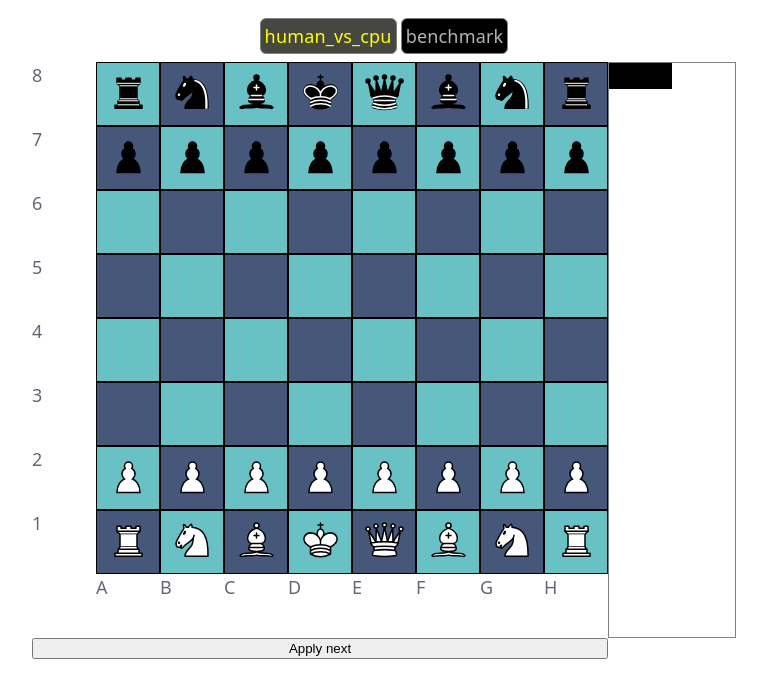
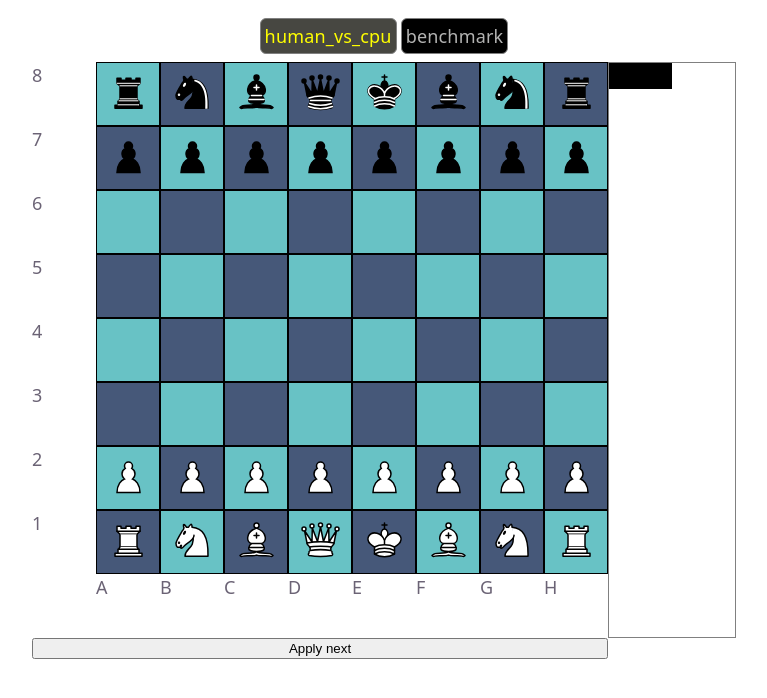
Before and after one commit to EoinF/chess-engine-algorithms, a React (Vite) app: page / in a window 1280 px wide. Shown: the top 698 px of the page, without its empty margins (256-1023 px from the left). Built offline with nearby package versions, Linux system fonts and the light colour scheme.

Commit message:
Finish PGN loader and fix some game logic bugs

```diff
--- a/src/Board.tsx
+++ b/src/Board.tsx
@@ -87,7 +87,7 @@ const BoardCell = ({cellState, onClick, isSelected, isHighlighted}: BoardCellPro
 }
 
 const boardColumns = Array(8).fill(0).map((_, i) => i);
-const boardRows = boardColumns.toReversed();
+const boardRows = boardColumns;
 
 type BoardProps = {
     boardState: BoardState;
@@ -107,12 +107,12 @@ export const Board = ({boardState, stateManager, performMove}: BoardProps) => {
     const legalDestinations = selectedCellIndex >= 0 ? legalMoves[selectedCellIndex]: [];
 
     return <div className="board">
-        <div className="board-ranks">{boardRows.map(rowIndex => <div key={rowIndex}>{rowIndex + 1}</div>)}</div>
+        <div className="board-ranks">{boardRows.toReversed().map(rowIndex => <div key={rowIndex}>{rowIndex + 1}</div>)}</div>
         <div className="board-contents">
             {boardRows.map(rowIndex => (
                 <div key={rowIndex} className="board-row">
-                    {boardRows.map(columnIndex => {
-                        const cellIndex = (7 - rowIndex) * 8 + columnIndex;
+                    {boardColumns.map(columnIndex => {
+                        const cellIndex = (rowIndex) * 8 + (columnIndex);
                         const isLegalMove = legalDestinations.includes(cellIndex);
                         const isSelected = selectedCellIndex === cellIndex;
                         const selectedCell = stateManager.getBoardCell(boardState, selectedCellIndex);
--- a/src/HumanVsCpu.tsx
+++ b/src/HumanVsCpu.tsx
@@ -40,7 +40,7 @@ hxg5 29.b3 Ke6 30.a3 Kd6 31.axb4 cxb4 32.Ra5 Nd5 33.f3 Bc8 34.Kf2 Bf5
 Nf2 42.g4 Bd3 43.Re6 1/2-1/2
 `
 
-const pgnData = loadPGN(gamePgn);
+const pgnData = loadPGN(game2Pgn);
 
 export const HumanVsCpu = () => {
   const stateManager = boardStateV1Manager;
--- a/src/chess/BoardStateV1/gameLogic.ts
+++ b/src/chess/BoardStateV1/gameLogic.ts
@@ -1,7 +1,7 @@
 import { emptyCell, king, pawn, type BoardCellState } from "../state";
 import type { BoardState } from "./state";
 
-const blackKingInitialCell = (8 * 7) + 4;
+const blackKingInitialCell = (8 * 7 - 1) + 4;
 const whiteKingInitialCell = 4;
 export const rookA8InitialCell = 0;
 export const rookH8InitialCell = 7;
@@ -27,7 +27,8 @@ export const applyMove = (boardState: BoardState, from: number, to: number): Boa
     // Castling
     if (cellDifference === 2 && newCells[to].piece === king) {
         const [rookFrom, rookTo] = castleMappings[to];
-        newCells[rookTo] = {...newCells[rookTo]};
+
+        newCells[rookTo] = {...newCells[rookFrom]};
         newCells[rookFrom] = {piece: emptyCell, isWhite: false};
     }
 
--- a/src/chess/pgn/applyPgn.ts
+++ b/src/chess/pgn/applyPgn.ts
@@ -1,3 +1,4 @@
+import { cellIndexToBoardLabel } from "../../utils";
 import type { BoardStateManager } from "../boardStateManager"
 import { pawn, type GameAction, type GamePiece } from "../state";
 import type { MoveInfo, PgnData } from "./loadPgn"
@@ -5,19 +6,28 @@ import type { MoveInfo, PgnData } from "./loadPgn"
 export const applyPgnMove = <T>(
     pgnData: PgnData, stateManager: BoardStateManager<T>, boardState: T, moveNumber: number
 ): T => {
+    if (moveNumber < 0 || moveNumber >= pgnData.moves.length) {
+        throw Error("Invalid move number " + moveNumber + ". There are " + pgnData.moves.length + " available moves")
+    }
+    console.log(pgnData.moves[moveNumber]);
     const pgnMove = interpretMove(stateManager, boardState, pgnData.moves[moveNumber]);
     console.log(pgnMove);
     return stateManager.applyMove(boardState, pgnMove.from, pgnMove.to);
 }
 
 export const interpretMove = <T>(stateManager: BoardStateManager<T>, boardState: T, pgnMove: MoveInfo): GameAction => {
-    const {pieceInfo} = pgnMove;
+    const {pieceInfo, fileHint, rankHint} = pgnMove;
 
     const legalMoves = stateManager.getLegalMoves(boardState);
 
     const to = pgnMove.file + 8 * pgnMove.rank;
 
-    const candidates = legalMoves.map((_, index) => index).filter((from) => legalMoves[from].includes(to));
+    const initialCandidates = legalMoves.map((_, index) => index)
+        .filter((from) => legalMoves[from].includes(to));
+
+    const candidates = initialCandidates
+        .filter((from) => stateManager.getBoardCell(boardState, from).piece === pgnMove.pieceInfo)
+        .filter((from) => stateManager.getBoardCell(boardState, from).isWhite === stateManager.isWhiteTurn(boardState))
 
     if (candidates.length === 1) {
         return {
@@ -27,6 +37,26 @@ export const interpretMove = <T>(stateManager: BoardStateManager<T>, boardState:
         }
     }
 
-    console.log(candidates);
-    throw Error("Too many candidates");
+    const finalCandidates = candidates.filter(from => {
+        const rank = from / 8;
+        const file = from % 8;
+
+        const rankMatches = rankHint == null || rank === rankHint;
+        const fileMatches = fileHint == null || file === fileHint;
+
+        return rankMatches && fileMatches;
+    })
+
+    if (finalCandidates.length === 1) {
+        return {
+            from: finalCandidates[0],
+            to,
+            piece: pieceInfo as GamePiece ?? pawn
+        }
+    }
+
+    console.log(initialCandidates.map(cellIndexToBoardLabel));
+    console.log(candidates.map(cellIndexToBoardLabel));
+    console.log(finalCandidates.map(cellIndexToBoardLabel));
+    throw Error("Too many or not enough candidates");
 }
--- a/src/chess/pgn/loadPgn.ts
+++ b/src/chess/pgn/loadPgn.ts
@@ -1,16 +1,23 @@
+import { king, pawn, type GamePiece } from "../state";
+
 export type MoveInfo = {
+    raw: string;
     moveNumber: number;
-    pieceInfo: string;
+    pieceInfo: GamePiece;
     captureInfo: boolean;
     file: number,
     rank: number;
+    fileHint: number | undefined;
+    rankHint: number | undefined;
     checkOrMate: string;
 };
 
 const tagRegex = /^\s*\[(\w+)\s*\"(.*)\"\s*\]\s*$/;
 const commentRegex = /{.*?}/g;
-const tokenizer = /\s*(.*?)\s+/g;
-const moveExtractor = /(\d+)?\.*([PNBRQK]+)?(x)?(\w)(\d)/
+const tokenizer = /\s*(.+?)\s*(?:\s|$)/g;
+const moveExtractor = /(\d+)?\.*([PNBRQK]+)?([a-h])?([1-8])?(x)?(\w)(\d)(\+|#)?/
+
+const castlingExtractor = /(\d+)?\.*O-O(-O)?/;
 
 export type PgnData = {
     tags: Record<string, string>;
@@ -35,9 +42,6 @@ export const loadPGN = (pgnData: string): PgnData => {
     }
 
     console.log(tags);
-    for (const info of moveInfos) {
-        console.log(info);
-    }
     return {
         tags,
         moves: moveInfos
@@ -52,10 +56,14 @@ const extractMoveInfo = (line: string) => {
     const normalisedLine = withoutComments.replaceAll("(", " ( ").replaceAll(")", " ) ");
 
     let match: RegExpExecArray | null = null;
+    let isWhiteTurn = false;
     let isAlternativeLine = false;
     let nextMoveNumber = 1;
+    let tokensCount = 0;
 
-    while((match = tokenizer.exec(normalisedLine)) != null) {
+    while((match = tokenizer.exec(normalisedLine)) != null && tokensCount < 10000) {
+        isWhiteTurn = !isWhiteTurn;
+        tokensCount++;
         const token = match[1];
         if (token === "(") {
             isAlternativeLine = true;
@@ -69,6 +77,28 @@ const extractMoveInfo = (line: string) => {
             // Ignore all alternative moves for now
             continue;
         }
+
+        const castlingResult =  castlingExtractor.exec(token)
+
+        if (castlingResult != null) {
+            const [_, moveNumber, queenSideMarker] = castlingResult;
+            if (moveNumber != null) {
+                nextMoveNumber = parseInt(moveNumber);
+            }
+            moveInfos.push({
+                raw: token,
+                moveNumber: nextMoveNumber,
+                pieceInfo: king,
+                captureInfo: false,
+                file: queenSideMarker === "-O" ? 2: 6,
+                rank: isWhiteTurn ? 7: 0,
+                fileHint: undefined,
+                rankHint: undefined,
+                checkOrMate: "",
+            });
+            continue;
+        }
+
         const result =  moveExtractor.exec(token);
         if (result == null) {
             console.log("Unable to parse move", token);
@@ -76,16 +106,20 @@ const extractMoveInfo = (line: string) => {
             // throw Error(`Unable to parse move ${token}`);
         }
 
-        const [_, moveNumber, pieceInfo, captureInfo, file, rank, checkOrMate] = result;
+        const [_, moveNumber, pieceInfo, fileHint, rankHint, captureInfo, file, rank, checkOrMate] = result;
+        // console.log({token, moveNumber, pieceInfo, captureInfo, file, rank, checkOrMate})
         if (moveNumber != null) {
             nextMoveNumber = parseInt(moveNumber);
         }
         moveInfos.push({
+            raw: token,
             moveNumber: nextMoveNumber,
-            pieceInfo,
+            pieceInfo: pieceInfo ? pieceInfo as GamePiece : pawn,
             captureInfo: captureInfo === "x",
-            file: 7 - (file.charCodeAt(0) - 0x61), // Subtract hex code for 'a'
+            file: (file.charCodeAt(0) - 0x61), // Subtract hex code for 'a'
             rank: 7 - (parseInt(rank) - 1),
+            fileHint: fileHint ? (fileHint.charCodeAt(0) - 0x61): undefined,
+            rankHint: rankHint ? (7 - (parseInt(rankHint) - 1)) : undefined,
             checkOrMate
         });
 
--- a/src/utils.ts
+++ b/src/utils.ts
@@ -2,4 +2,4 @@ export const toFileLetter = (fileNumber: number) =>
     String.fromCharCode('A'.charCodeAt(0) + fileNumber);
 
 export const cellIndexToBoardLabel = (cellIndex: number) =>
-    `${toFileLetter(cellIndex % 8)}${1 + Math.floor(cellIndex / 8)}`
+    `${toFileLetter(cellIndex % 8)}${8 - Math.floor(cellIndex / 8)}`
```
